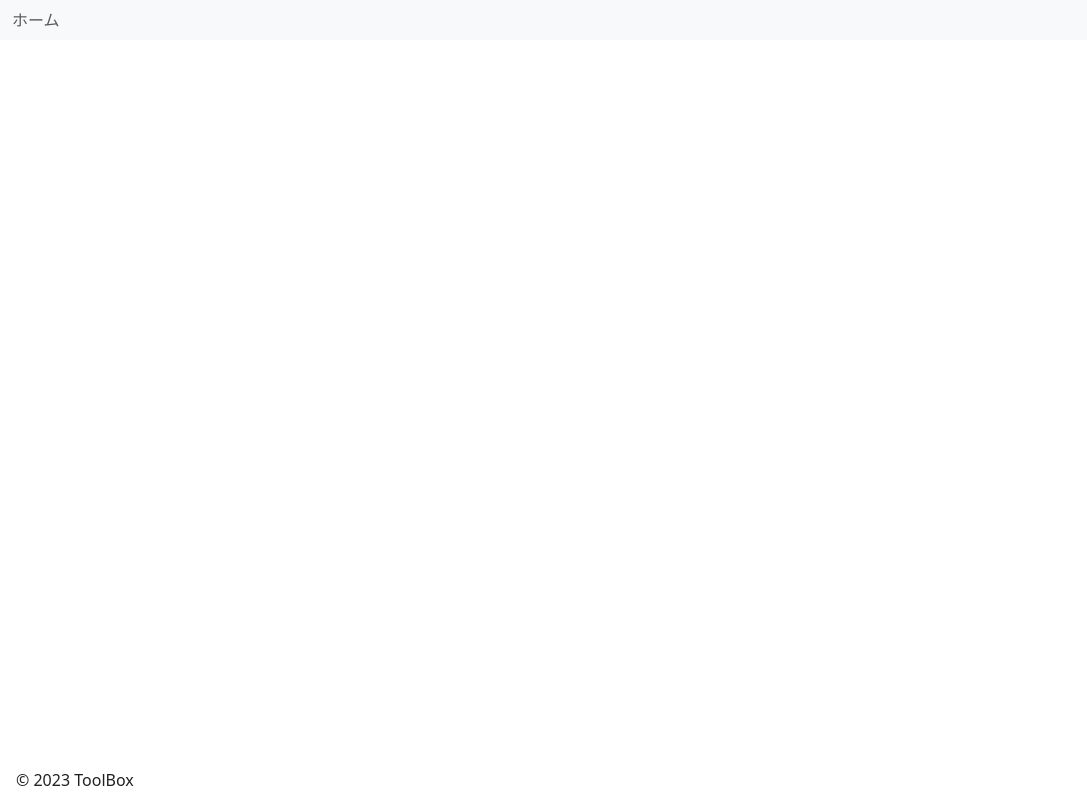
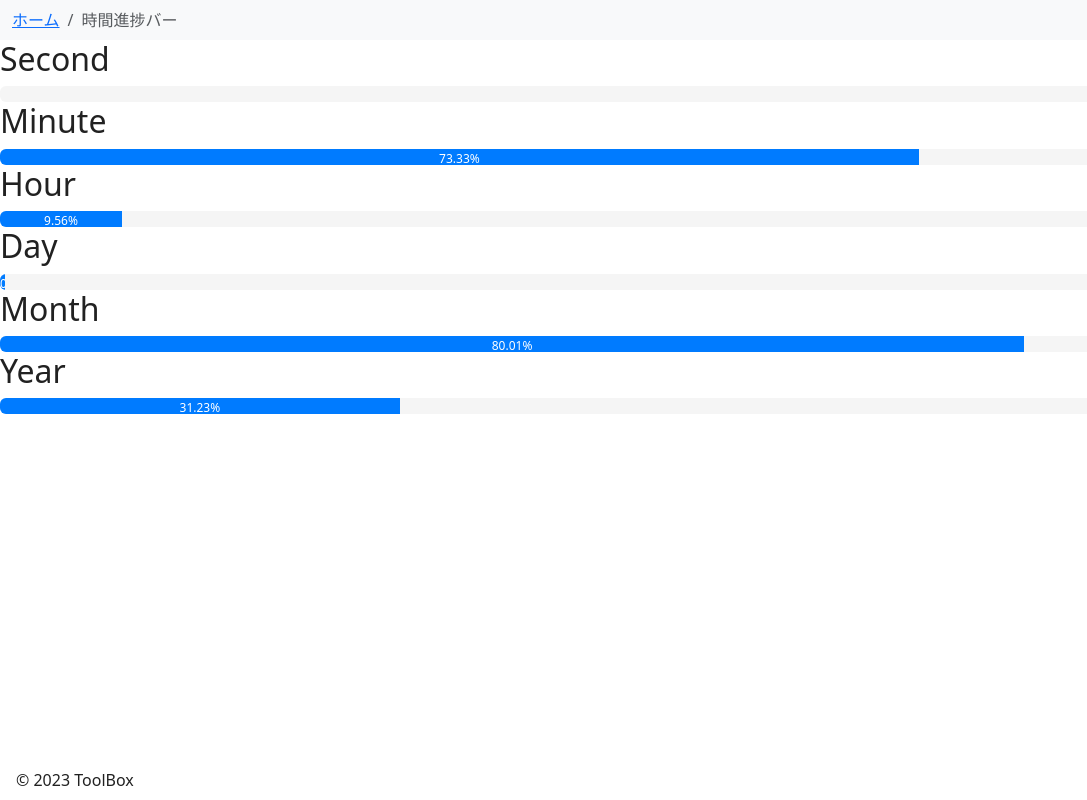
Before and after one commit to foresukecom/toolbox, a Vue app: page /time-progress in a window 1280 px wide. Before the commit this address had no page. Shown: the whole page, without its empty margins (0-1087 px from the left). Built offline with nearby package versions, Linux system fonts and the light colour scheme.

Commit message:
feat: 時間進捗バー追加

```diff
--- /dev/null
+++ b/src/components/TimeProgress.vue
@@ -0,0 +1,47 @@
+<template>
+  <div>
+    <h2>{{ unit }}</h2>
+    <div class="progress">
+      <div class="progress-bar" :style="{width: progressPercentage + '%'}">
+        {{ progressPercentage.toFixed(2) }}%
+      </div>
+    </div>
+  </div>
+</template>
+
+<script>
+export default {
+  name: 'TimeProgress',
+  props: {
+    unit: {
+      type: String,
+      required: true
+    },
+    currentTime: {
+      type: Number,
+      required: true
+    },
+    totalTime: {
+      type: Number,
+      required: true
+    }
+  },
+  computed: {
+    progressPercentage() {
+      return (this.currentTime / this.totalTime) * 100;
+    }
+  }
+}
+</script>
+
+<style scoped>
+.progress {
+  width: 100%;
+  background-color: #f5f5f5;
+}
+
+.progress-bar {
+  height: 20px;
+  background-color: #007bff;
+}
+</style>
--- a/src/router/index.js
+++ b/src/router/index.js
@@ -11,6 +11,7 @@ import WorldTimezone from '../views/WorldTimezone.vue';
 import TimezoneConverter from '../views/TimezoneConverter.vue';
 import JapaneseEra from '../views/JapaneseEra.vue';
 import TimeIssues from '../views/TimeIssues.vue';
+import TimeProgress from '../views/AllTimeProgress.vue';
 
 const routes = [
   {
@@ -73,6 +74,11 @@ const routes = [
     name: "time-issues",
     component: TimeIssues,
   },
+  {
+    path: "/time-progress",
+    name: "time-progress",
+    component: TimeProgress,
+  }
 ];
 
 const router = createRouter({
--- /dev/null
+++ b/src/views/AllTimeProgress.vue
@@ -0,0 +1,80 @@
+<template>
+  <div>
+    <TimeProgress unit="Second" :currentTime="currentTimeOfSecond" :totalTime="totalTimeOfSecond" />
+    <TimeProgress unit="Minute" :currentTime="currentTimeOfMinute" :totalTime="totalTimeOfMinute" />
+    <TimeProgress unit="Hour" :currentTime="currentTimeOfHour" :totalTime="totalTimeOfHour" />
+    <TimeProgress unit="Day" :currentTime="currentTimeOfDay" :totalTime="totalTimeOfDay" />
+    <TimeProgress unit="Month" :currentTime="currentTimeOfMonth" :totalTime="totalTimeOfMonth" />
+    <TimeProgress unit="Year" :currentTime="currentTimeOfYear" :totalTime="totalTimeOfYear" />
+  </div>
+</template>
+
+<script>
+import TimeProgress from '@/components/TimeProgress.vue';
+
+export default {
+  name: 'AllTimeProgress',
+  components: {
+    TimeProgress
+  },
+  data() {
+    return {
+      now: new Date(),
+      timerId: null
+    };
+  },
+  created() {
+    this.timerId = setInterval(() => {
+      this.now = new Date();
+    }, 1000);
+  },
+  beforeUnmount() {
+    clearInterval(this.timerId);
+  },
+  computed: {
+    currentTimeOfYear() {
+      const startOfYear = new Date(this.now.getFullYear(), 0, 1);
+      return this.now - startOfYear;
+    },
+    totalTimeOfYear() {
+      const endOfYear = new Date(this.now.getFullYear() + 1, 0, 1);
+      const startOfYear = new Date(this.now.getFullYear(), 0, 1);
+      return endOfYear - startOfYear;
+    },
+    currentTimeOfMonth() {
+      const startOfMonth = new Date(this.now.getFullYear(), this.now.getMonth(), 1);
+      return this.now - startOfMonth;
+    },
+    totalTimeOfMonth() {
+      const endOfMonth = new Date(this.now.getFullYear(), this.now.getMonth() + 1, 1);
+      const startOfMonth = new Date(this.now.getFullYear(), this.now.getMonth(), 1);
+      return endOfMonth - startOfMonth;
+    },
+    currentTimeOfDay() {
+      const startOfDay = new Date(this.now.getFullYear(), this.now.getMonth(), this.now.getDate());
+      return this.now - startOfDay;
+    },
+    totalTimeOfDay() {
+      return 24 * 60 * 60 * 1000; // 1日は24時間
+    },
+    currentTimeOfHour() {
+      return this.now.getMinutes() * 60 * 1000 + this.now.getSeconds() * 1000 + this.now.getMilliseconds();
+    },
+    totalTimeOfHour() {
+      return 60 * 60 * 1000; // 1時間は60分
+    },
+    currentTimeOfMinute() {
+      return this.now.getSeconds() * 1000 + this.now.getMilliseconds();
+    },
+    totalTimeOfMinute() {
+      return 60 * 1000; // 1分は60秒
+    },
+    currentTimeOfSecond() {
+      return this.now.getMilliseconds();
+    },
+    totalTimeOfSecond() {
+      return 1000; // 1秒は1000ミリ秒
+    },
+  }
+};
+</script>
--- a/src/views/HomePage.vue
+++ b/src/views/HomePage.vue
@@ -71,7 +71,6 @@ export default {
         {
           name: '日付ツール',
           tiles: [
-
             {
               title: '祝日タイマー',
               image: 'https://via.placeholder.com/200',
@@ -97,6 +96,11 @@ export default {
               image: 'https://via.placeholder.com/200',
               route: 'time-issues',
             },
+            {
+              title: '時間進捗バー',
+              image: 'https://via.placeholder.com/200',
+              route: 'time-progress',
+            },
           ],
         },
       ]
```
Also changed, not shown: src/components/Header.vue (+6 -4 lines).
